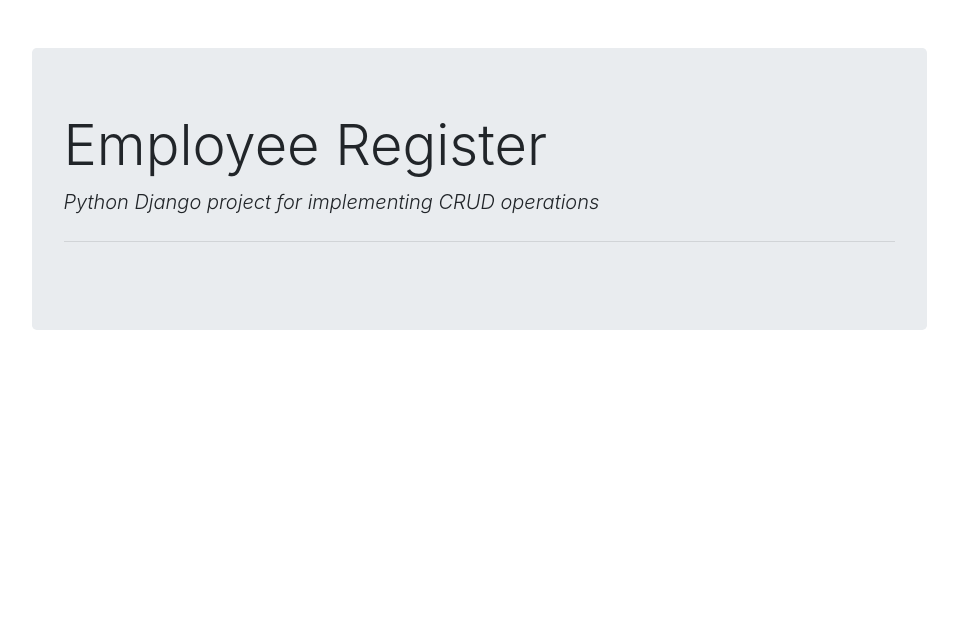
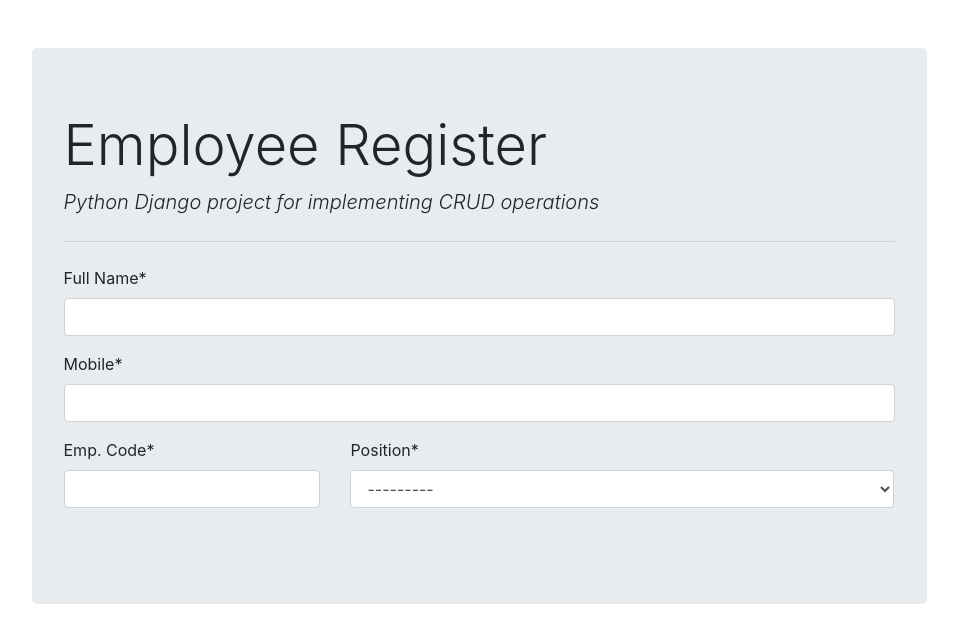
Before and after one commit to m0mins/DjangoCRUDOperation, a Django app: page / in a window 1280 px wide. Shown: the top 643 px of the page, without its empty margins (161-1119 px from the left). Run offline with Django 3.2, Linux system fonts and the light colour scheme; data that the repository does not hold is empty; some libraries are stand-ins or nearby versions.

Commit message:
form add and crispy install

```diff
--- a/djangocrudproj/settings.py
+++ b/djangocrudproj/settings.py
@@ -38,7 +38,10 @@ INSTALLED_APPS = [
     'django.contrib.messages',
     'django.contrib.staticfiles',
     'registration',
+    'crispy_forms',
+
 ]
+CRISPY_TEMPLATE_PACK = 'bootstrap4'
 
 MIDDLEWARE = [
     'django.middleware.security.SecurityMiddleware',
--- /dev/null
+++ b/registration/forms.py
@@ -0,0 +1,12 @@
+from django import forms
+from . models import Employee
+
+
+class EmployeeForm(forms.ModelForm):
+    class Meta:
+        model=Employee
+        fields=('fullname','mobile','emp_code','position')
+        labels={
+            'fullname':'Full Name',
+            'emp_code':'Emp. Code'
+        }
--- a/registration/views.py
+++ b/registration/views.py
@@ -1,5 +1,6 @@
 from django.shortcuts import render
 from django.http import HttpResponse
+from . forms import EmployeeForm
 
 def index(request):
     return render(request,'index.html')
@@ -7,6 +8,7 @@ def index(request):
 def employee_list(request):
     return render(request,'employee_list.html')
 def employee_form(request):
-    return render(request,'employee_form.html')
+    form=EmployeeForm()
+    return render(request,'employee_form.html',{'form':form})
 def employee_delete(request):
     return
--- a/templates/employee_form.html
+++ b/templates/employee_form.html
@@ -1,4 +1,20 @@
 {% extends "base.html" %}
+{% load crispy_forms_tags %}
+{% block content %}
+<form action="" method="post" autocomplete="off" >
+    {% csrf_token %}
+    {{form.fullname|as_crispy_field}}
+    {{form.mobile|as_crispy_field}}
+    <div class="row">
+        <div class="col-md-4">
+                {{form.emp_code|as_crispy_field}}
 
-{% block content %}
+        </div>
+        <div class="col-md-8">
+                {{form.position|as_crispy_field}}
+
+        </div>
+    </div>
+</form>
+
 {% endblock content %}
--- a/templates/employee_list.html
+++ b/templates/employee_list.html
@@ -1,4 +1,3 @@
-{% extends "base.html"%}
-
+{% extends "base.html" %}
 {% block content %}
 {% endblock content %}
```
